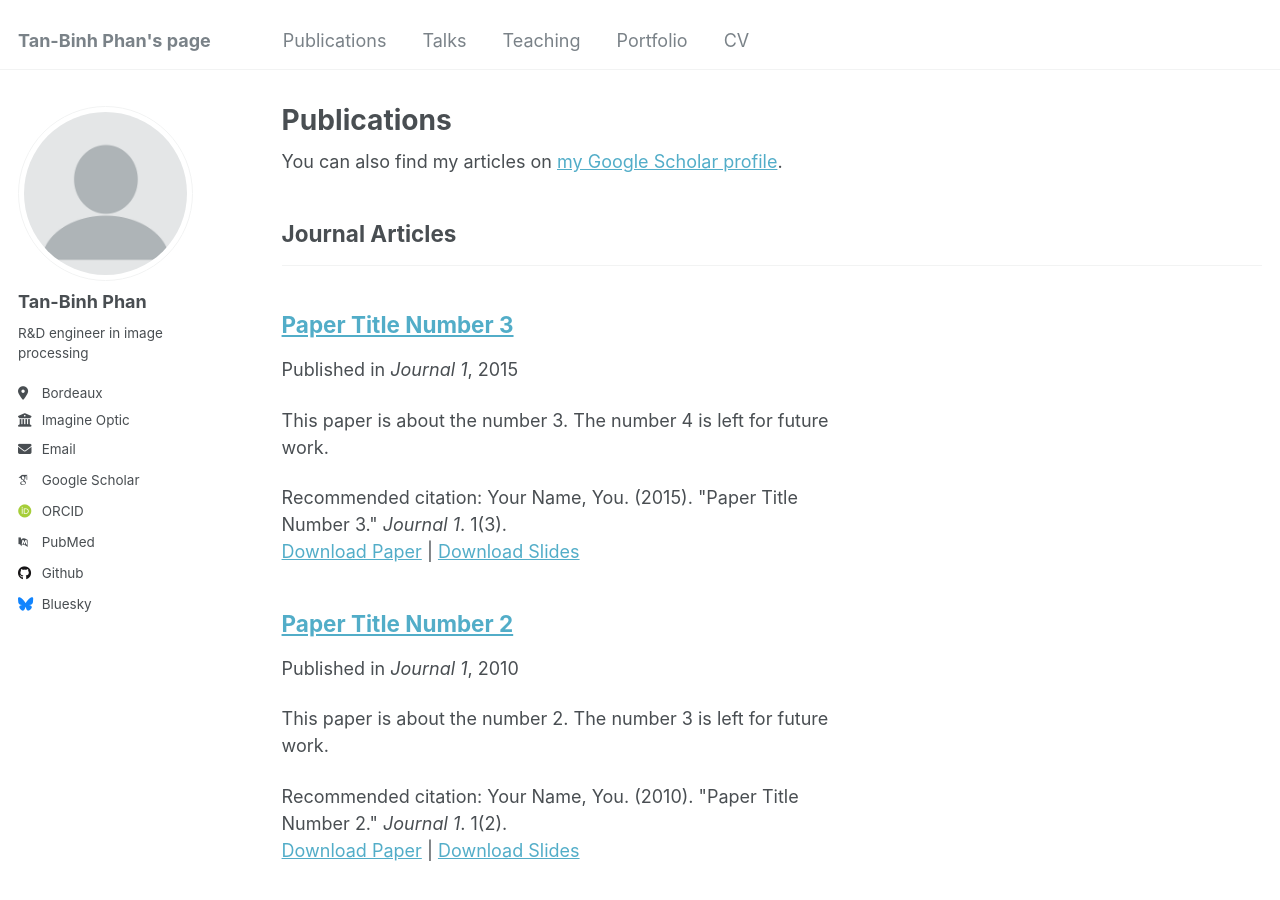
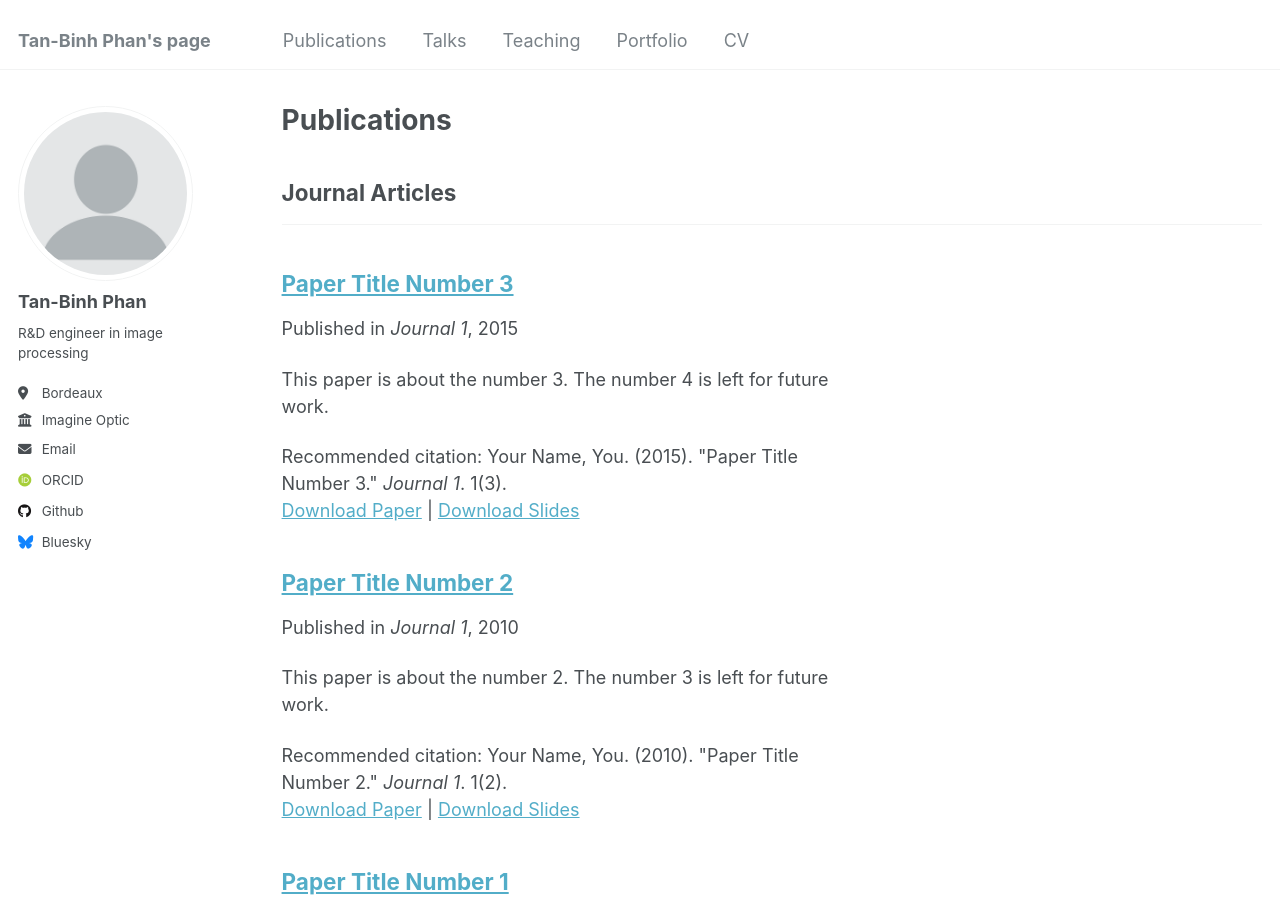
Before and after one commit to TanBinh93/tanbinhphan.github.io, a Jekyll site: the page built from _pages/publications.html, in a window 1280 px wide and 900 px high. Built offline with Jekyll 4.4.1, drawn with Linux system fonts in a browser that asks for light colours; some web fonts are replaced; some of the changed lines change nothing that is shown.

Commit message:
Update _config.yml

```diff
--- a/_config.yml
+++ b/_config.yml
@@ -31,13 +31,8 @@
   email            : "xaloduongdai06@gmail.com"
 
   # Academic websites
-  arxiv            : # URL - Update with the correct link to your profile
-  googlescholar    : "https://orcid.org/0000-0002-6325-2489"
-  impactstory      : # URL
   orcid            : "https://orcid.org/0000-0002-6325-2489"
-  semantic         : # URL
-  pubmed           : "https://www.ncbi.nlm.nih.gov/pubmed/?term=john+snow"
-  researchgate     : # URL
+  Linkedin     : # "https://www.linkedin.com/in/tan-binh-phan-a29a8014a/"
 
   # Repositories and software development
   bitbucket        : # Username - Update with your username on the site
```
